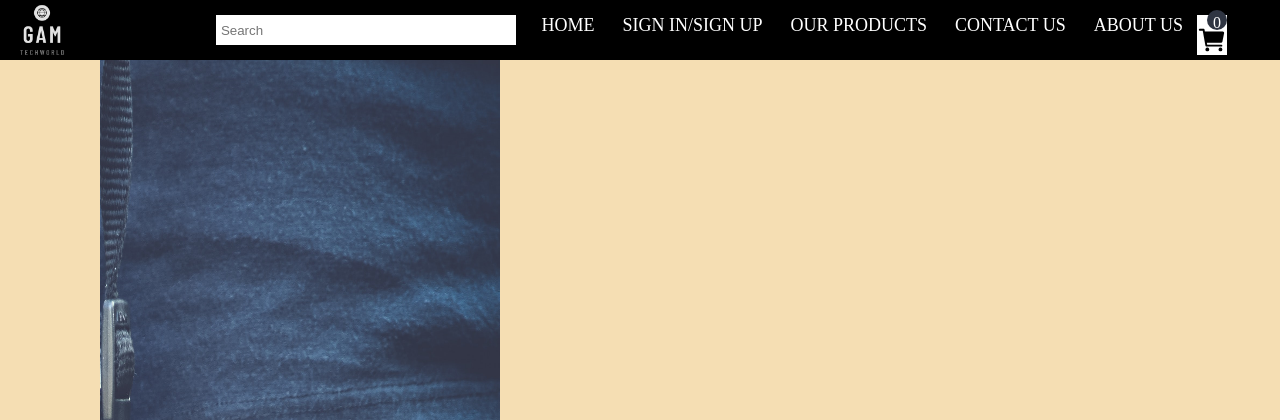
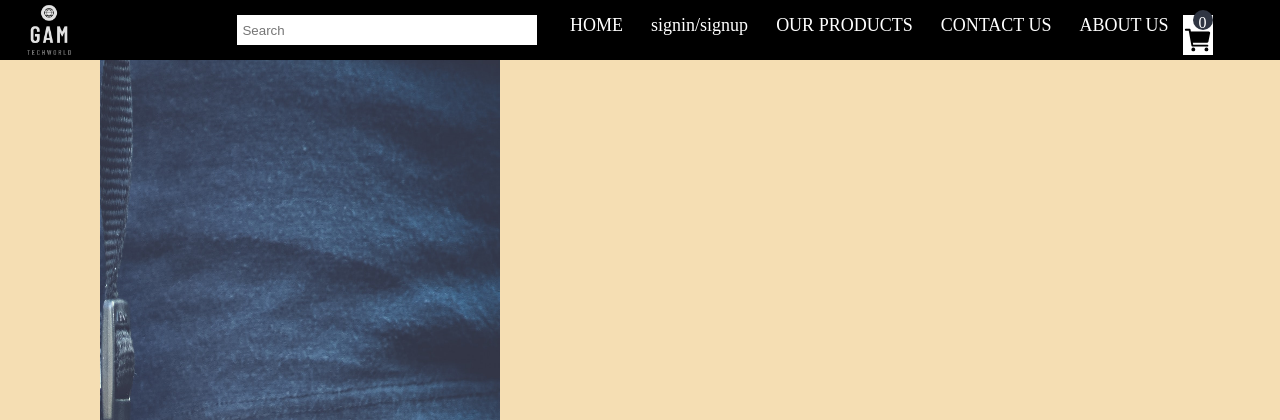
Before and after one commit to Deany256/Team_Project, a Flask app: page / in a window 1280 px wide. Shown: the top 420 px of the page. Run offline with Flask 3, Linux system fonts and the light colour scheme.

Commit message:
Changes made to index.html
Made changes to the Index.html to display the logged in persons name

```diff
--- a/app.py
+++ b/app.py
@@ -11,7 +11,10 @@ app.secret_key = "secret_key"
 
 @app.route("/")
 def loadHomepage():
-    return render_template("index.html")
+    if "username" in session:
+        return render_template("index.html", name = session["username"])
+    else:
+        return render_template("index.html", name= "signin/signup")
 
 # Define the route for the products page
 @app.route("/item", methods = ["GET" , "post"])
--- a/templates/index.html
+++ b/templates/index.html
@@ -29,7 +29,7 @@
       <div class="heading">
         <ul>
           <li><a href="/" class="under">HOME</a></li>
-          <li><a href="/login_or_signup" class="under">SIGN IN/SIGN UP</a></li>
+          <li><a href="/login_or_signup" class="under">{{name}}</a></li>
           <li><a href="/item" class="under">OUR PRODUCTS</a></li>
           <li><a href="/contact" class="under">CONTACT US</a></li>
           <li><a href="/about" class="under">ABOUT US</a></li>
```
